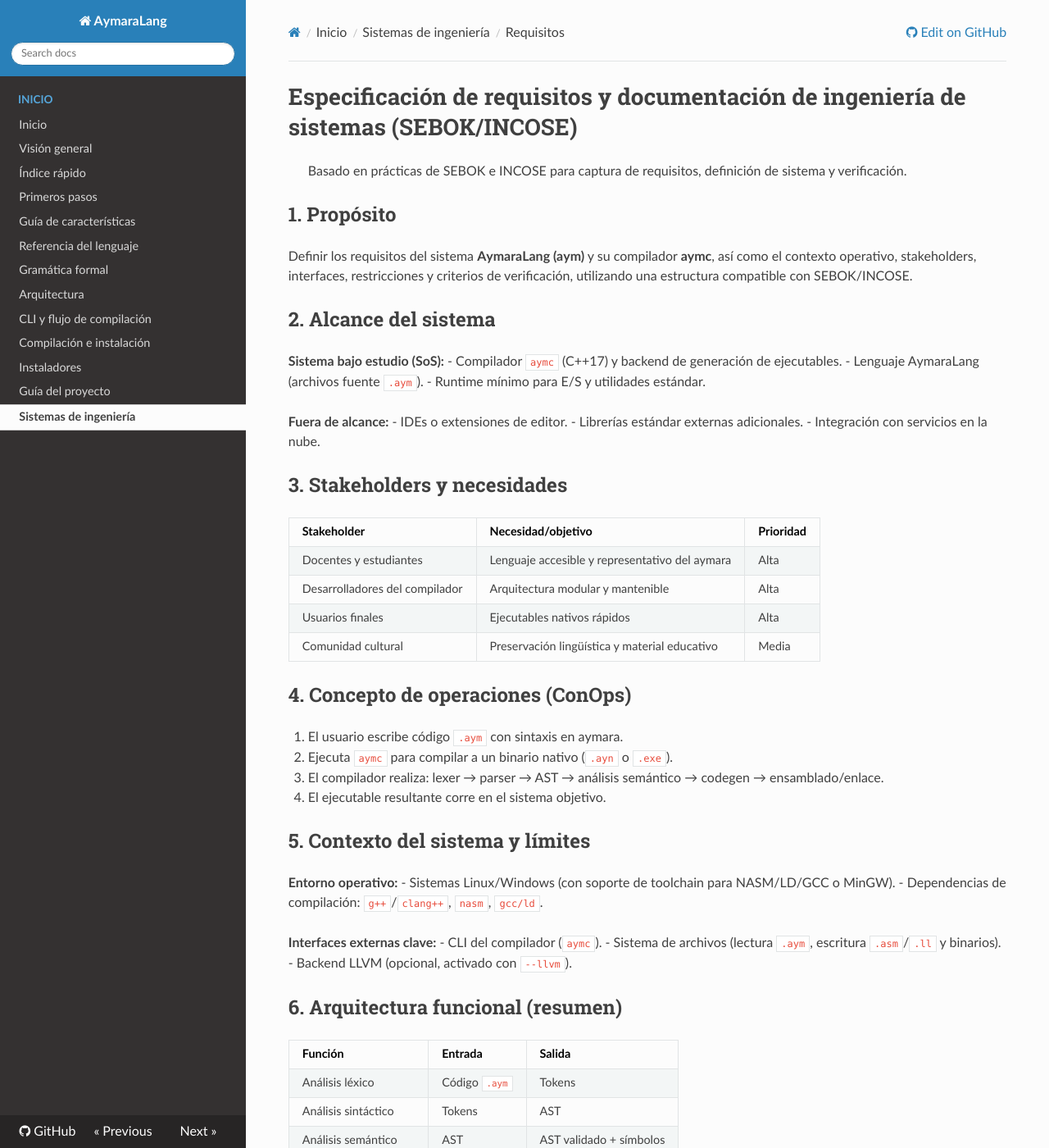
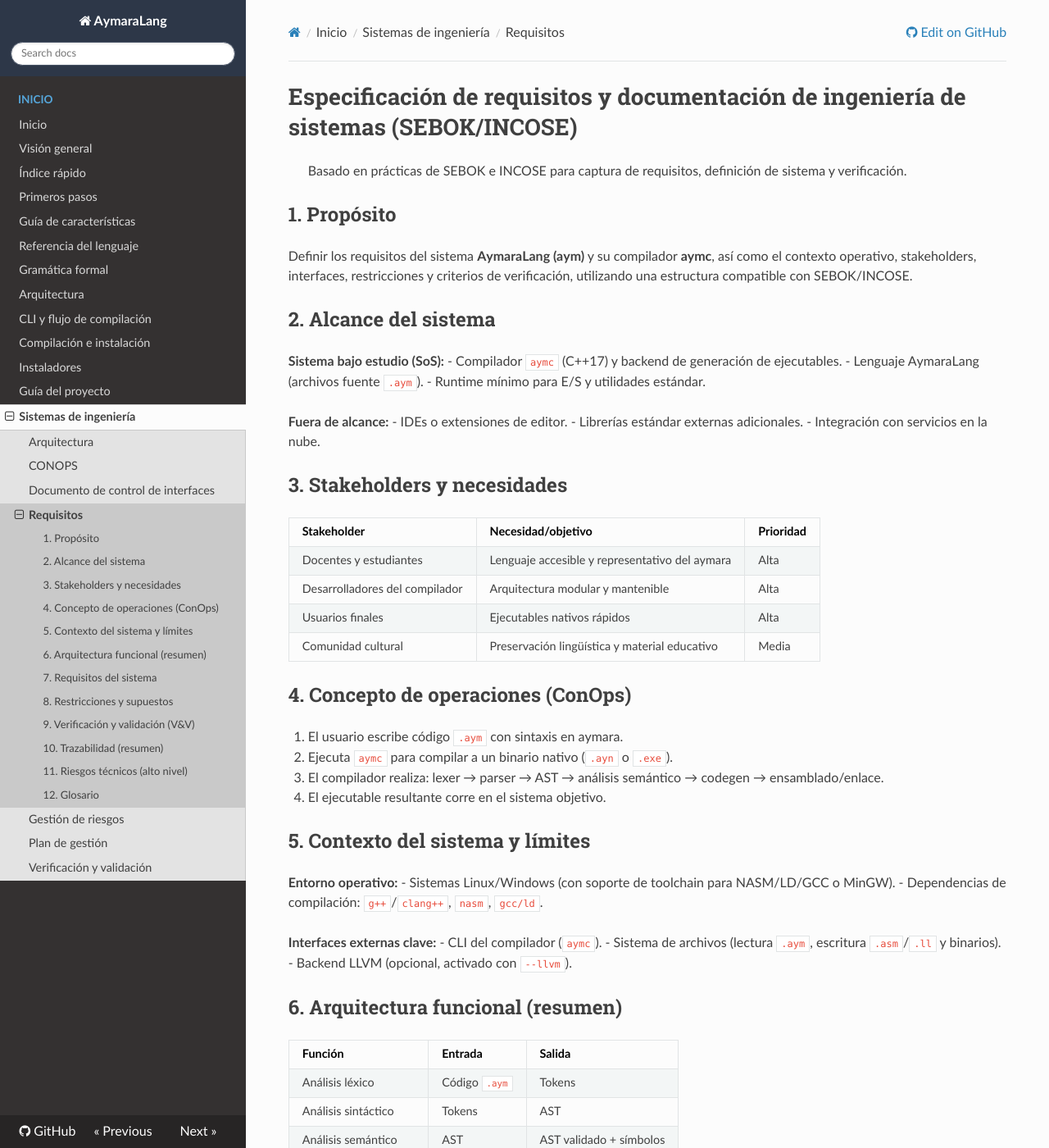
Before and after one commit to jhulio435m/aymaraLang, an MkDocs documentation site: the page built from docs/systems_engineering/requirements.md, in a window 1280 px wide and 1400 px high. Shown: the whole window at 82% size. Built offline with MkDocs 1.6.1, drawn with Linux system fonts in a browser that asks for light colours; nearby versions of some CDN libraries.

Commit message:
Improve MkDocs navigation styling

```diff
--- a/docs/stylesheets/extra.css
+++ b/docs/stylesheets/extra.css
@@ -6,6 +6,20 @@
   background: #fcfcfc;
 }
 
+.wy-side-nav-search,
+.wy-nav-top {
+  background: #2d3748;
+}
+
+.wy-side-nav-search > a,
+.wy-nav-top > a {
+  color: #ffffff;
+}
+
+.wy-side-nav-search input[type="text"] {
+  border-color: #4a5568;
+}
+
 @media (min-width: 1400px) {
   .wy-nav-content {
     margin: 0 auto;
--- a/mkdocs.yml
+++ b/mkdocs.yml
@@ -5,8 +5,9 @@ repo_url: https://github.com/aymaraLang/aymaraLang
 theme:
   name: readthedocs
   language: es
-  navigation_depth: 1
+  navigation_depth: 3
   collapse_navigation: true
+  sticky_navigation: true
 nav:
   - Inicio:
       - Inicio: index.md
```
